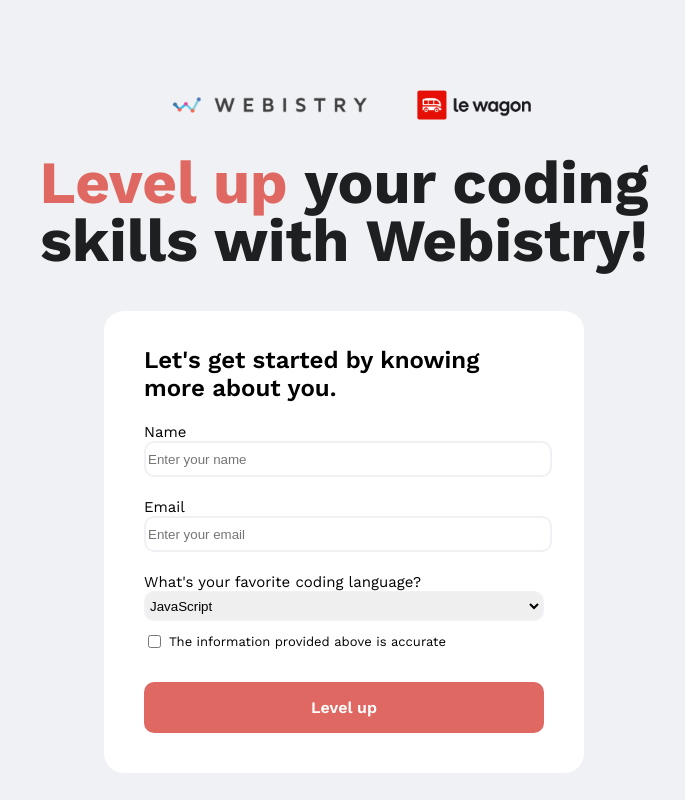
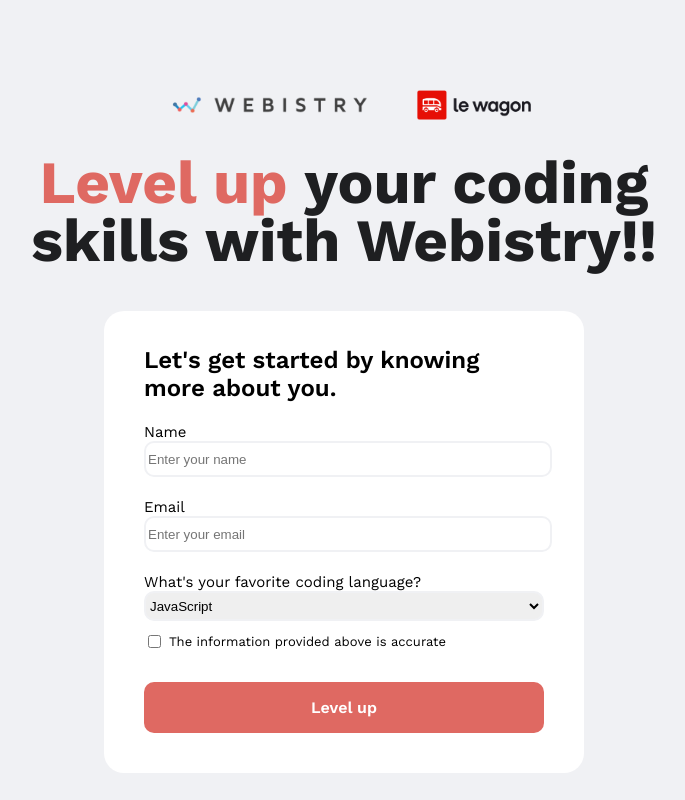
Before and after one commit to grantevari/webistry-exercise, a plain HTML site: page index.html in a window 1280 px wide. Shown: the whole page, without its empty margins (164-849 px from the left). Drawn offline with nearby package versions, Linux system fonts and the light colour scheme.

Commit message:
added an extra exclamation point

```diff
--- a/index.html
+++ b/index.html
@@ -27,7 +27,7 @@
 
     <div class="red-box title-container">
       <h1><span style="color: #DF6962">Level up</span> your coding</h1>
-      <h1>skills with Webistry!</h1>
+      <h1>skills with Webistry!!</h1>
     </div>
 
       <div class="form-box">
```
